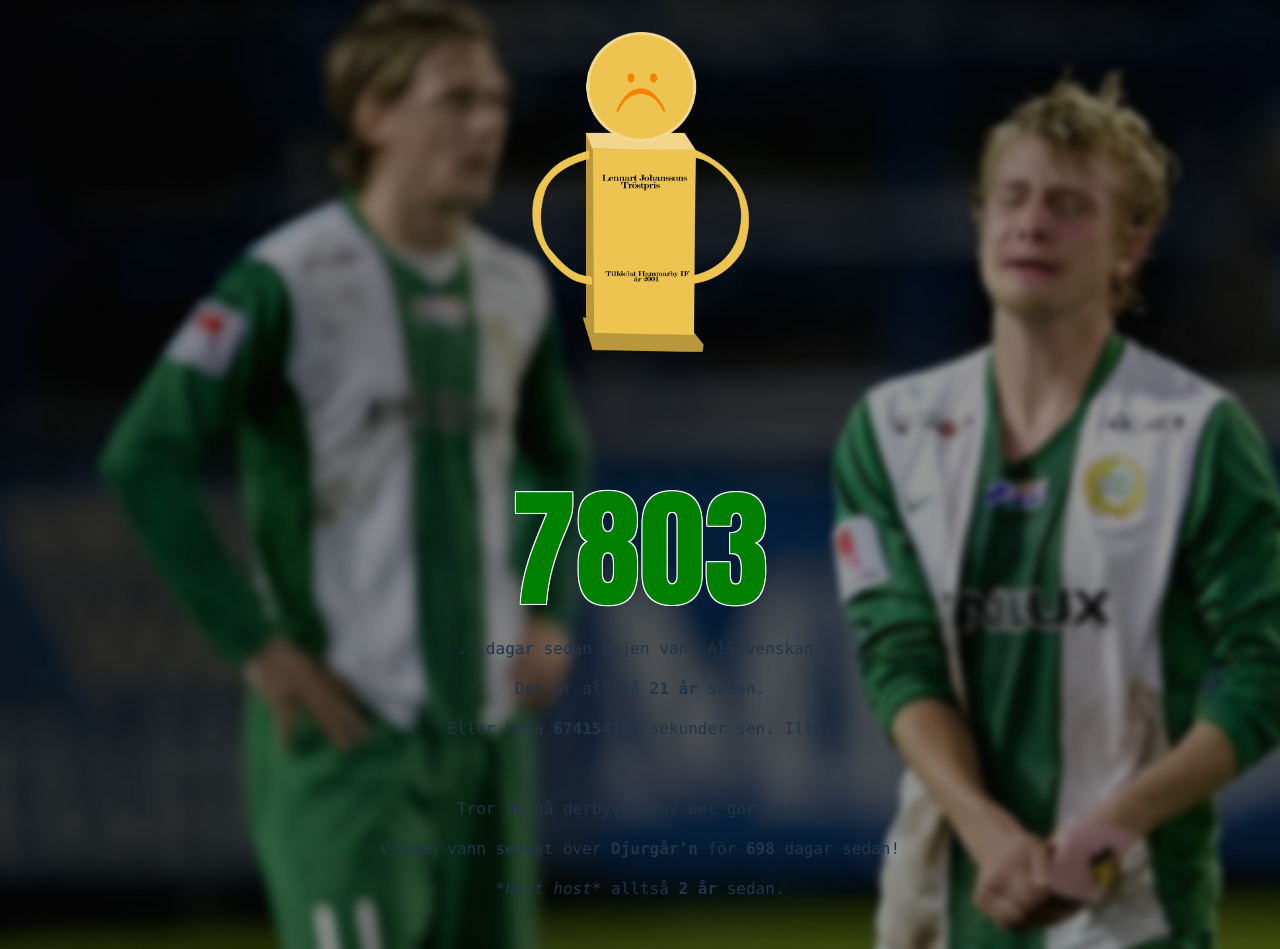
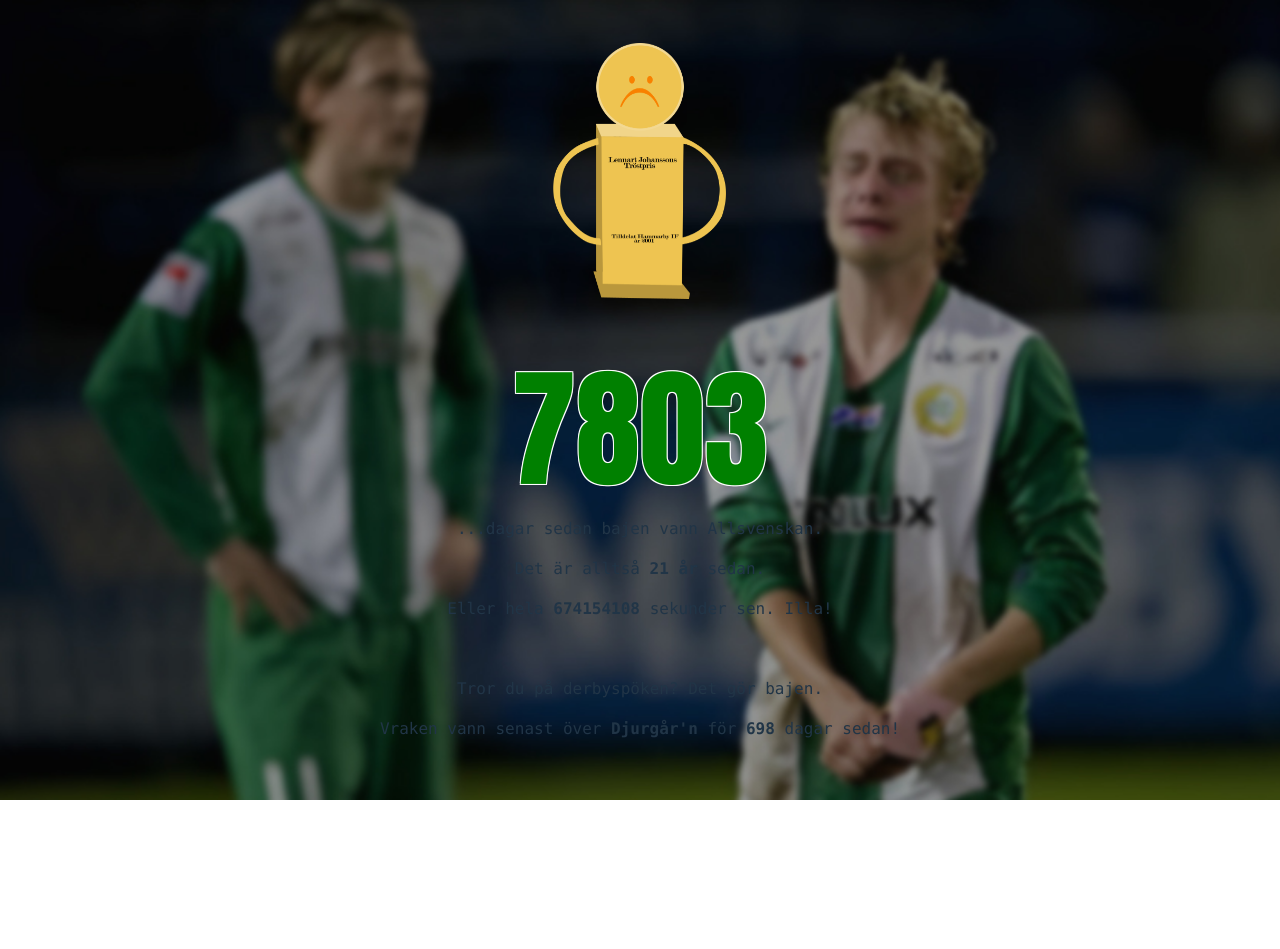
Before and after one commit to felky/Titelspoket, a Svelte app in the folder titelspoket/: page / in a window 1280 px wide. After the commit the page ends 800 px from the top, so only its background shows below. Built offline with nearby package versions, Linux system fonts and the light colour scheme.

Commit message:
more tweaaaks

```diff
--- a/titelspoket/src/App.svelte
+++ b/titelspoket/src/App.svelte
@@ -35,12 +35,11 @@
       <br />
       <p>Tror du på derbyspöken? Det gör bajen. </p>
       <p>Vraken vann senast över <b>Djurgår'n</b> för <b>{ daysDifWin }</b> dagar sedan!</p>
-      <p><i>*host host*</i> alltså <b>{ yearsDifWin } år</b> sedan.</p>
 </main>
 
 <style>
     .lennarten {
-      height: 20rem;
+      height: 16rem;
     }
 
     p {
@@ -51,7 +50,7 @@
     user-select: none;
     width: 300px;
     margin: auto;
-    margin-top: 23%;
+    margin-top: 10%;
     font-family: 'Anton';
     font-size: 130px;
     text-align: center;
```
